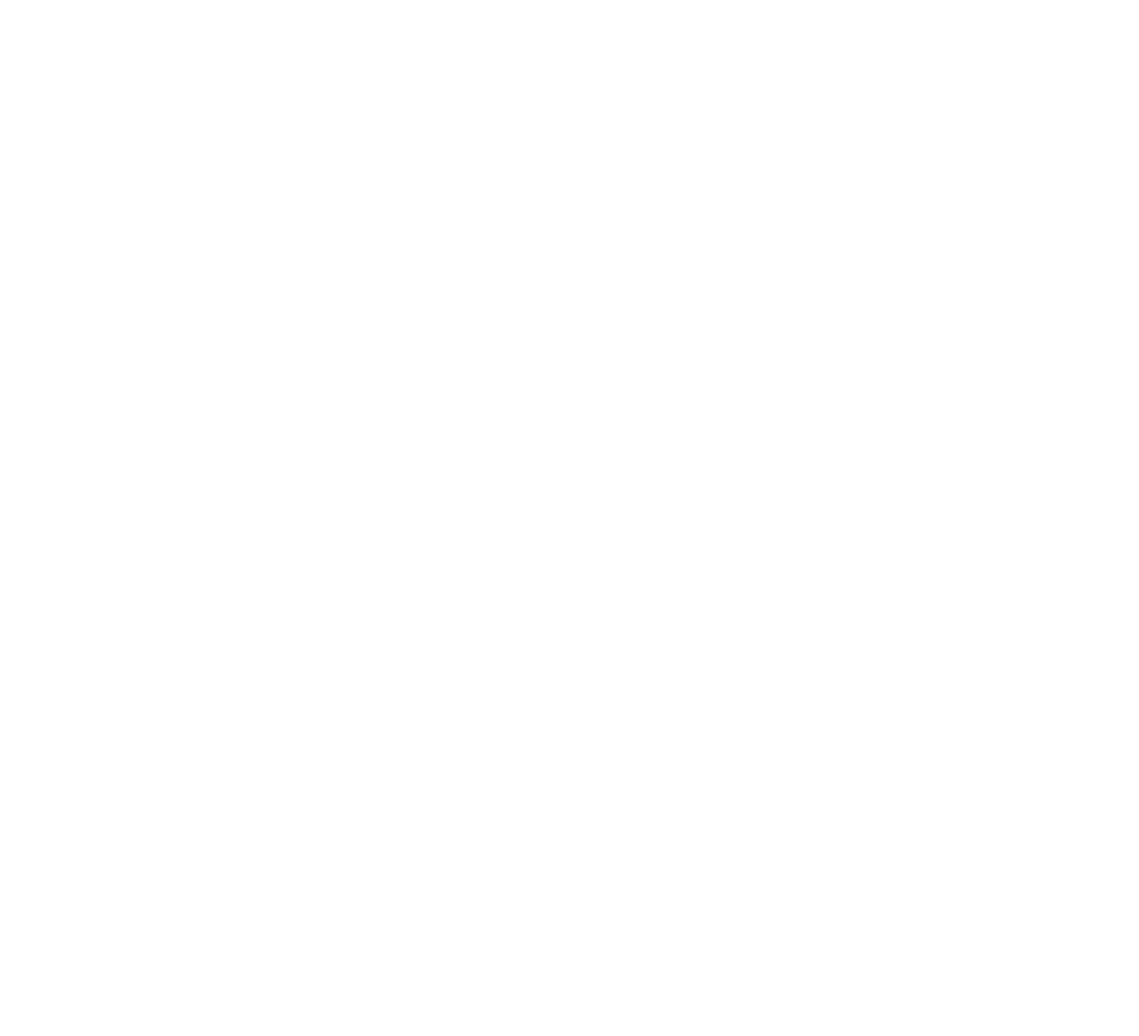
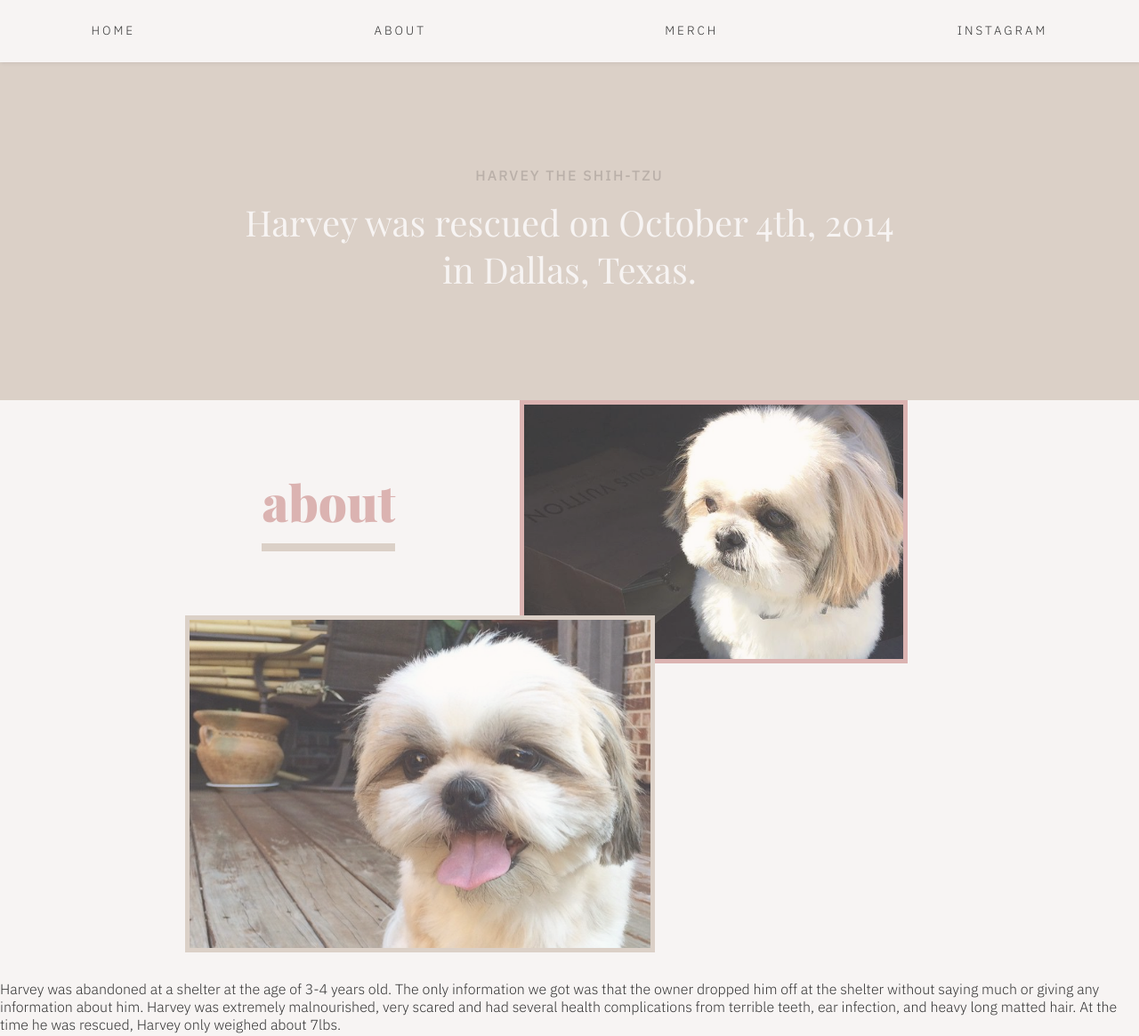
Before and after one commit to jspark721/harveytzu, a plain HTML site: page about/index.html in a window 1280 px wide. Shown: the top 1165 px of the page at 89% size. Before the commit the page ends 800 px from the top, so only its background shows below. Drawn offline with nearby package versions, Linux system fonts and the light colour scheme.

Commit message:
make updates to the about page

```diff
--- a/about/index.html
+++ b/about/index.html
@@ -0,0 +1,60 @@
+<!DOCTYPE html>
+<html lang="en">
+  <head>
+    <meta charset="utf-8">
+    <meta http-equiv="X-UA-Compatible" content="IE=edge">
+    <meta name="viewport" content="width=device-width, initial-scale=1">
+    <title>Harvey the Shih Tzu</title>
+    <link href="../css/style.css" rel="stylesheet">
+    <link href="https://cdnjs.cloudflare.com/ajax/libs/font-awesome/5.8.2/css/all.min.css" rel="stylesheet">
+  </head>
+  <body>
+    <div id="navbar" class="top">
+      <a class="float-left" href="/">home</a>
+      <a class="float-right" href="/about">about</a>
+      <a class="float-right" href="https://bonfire.com/harveytzu" target="_blank">merch</a>
+      <a class="float-right" href="https://instagram.com/harveytzu" target="_blank">instagram</a>
+    </div>
+
+    <section class="page-about-hero">
+      <p class="p-caps">harvey the shih-tzu</p>
+      <h2 class="quote">Harvey was rescued on October 4th, 2014 <br>in Dallas, Texas.</h2>
+    </section>
+    <section class="page-about-main">
+      <div class="image-container">
+        <h2 class="about-title"><span>about</span></h2>
+        <div class="about-main-image1"><div class="image-overlay"></div></div>
+        <div class="about-main-image2"><div class="image-overlay"></div></div>
+      </div>
+      <div class="text-container">
+        <p>Harvey was abandoned at a shelter at the age of 3-4 years old. The only information we got was that the owner dropped him off at the shelter without saying much or giving any information about him. Harvey was extremely malnourished, very scared and had several health complications from terrible teeth, ear infection, and heavy long matted hair. At the time he was rescued, Harvey only weighed about 7lbs.</p>
+        <p>He was very shy, afraid of loud noises and did not like strangers at all. He actually never barked for the first 6 months we had him. But with extra love and care, he has become the most adorable and lovable dog. Everyone that Harvey meets ends up loving him. Even people (dare we say) who don't like dogs end up loving Harvey and wanting a dog after meeting him :) He now loves people and other dogs. He especially adores little babies! He is such a cuddle bug and he never leaves our side. He learned lots of new tricks and he will do it all for some peanut butter or chicken! The myth that you can't teach a dog tricks when they're older is false. Harvey learned quickly! We taught him how to sit, crawl, stand up, "beg", roll over, bang and more! What a smart guy.</p>
+        <p>We truly believe that every dog deserves a second chance and we hope that Harvey’s story can encourage others to really think about rescuing a dog. Harvey has totally changed our lives and filled our hearts with so much love and joy that we can’t express with words. Find your fur baby love — #AdoptDontShop</p>
+      </div>
+    </section>
+
+    <section class="home-quote">
+      <i class="fas fa-quote-right"></i>
+      <h2 class="quote">Harvey is just a small town Shih-Tzu once abandoned now living his best life in Seattle!</h2>
+      <i class="fas fa-heart"></i>
+    </section>
+    <section class="home-quote light-bg">
+      <i class="fas fa-quote-right"></i>
+      <h2 class="quote">read Harvey's <span>story</span> of how he was rescued.</h2>
+      <a href="">#harveytzu</a>
+      <i class="fas fa-heart"></i>
+    </section>
+
+    <footer>
+      <div class="footer--social">
+        <a href="https://instagram.com/harveytzu" target="_blank"><i class="fab fa-instagram" style="font-size: 1.2em"></i></a>
+        <a href="https://www.facebook.com/harveytzu" target="_blank"><i class="fab fa-facebook-f"></i></a>
+        <a href="mailto:harveytzu1@gmail.com"><i class="far fa-envelope"></i></a>
+      </div>
+      <div class="footer--bottom">
+        <p class="footer--text">©copyright harveytzu 2019 | All rights reserved  <br>Website design &amp; development by <a href="https://juliepark.me" target="_blank">Julie Park</a></p>
+      </div>
+    </footer>
+  </body>
+  <script src="js/script.js"></script>
+</html>
--- a/scss/style.scss
+++ b/scss/style.scss
@@ -23,10 +23,22 @@ $ease-slow: all .3s ease-out;
 body {
   font-family: $sans;
   margin: 0;
+  background: $white;
 }
 a {
   text-decoration: none;
   color: $main-dark;
+}
+
+p {
+  color: $dark;
+  font-weight: 300;
+}
+
+.p-caps {
+  text-transform: uppercase;
+  letter-spacing: 2px;
+  font-weight: 400;
 }
 
 em {
@@ -53,8 +65,9 @@ h3 {
   background: rgba($white, 1);
   height: 70px;
   display: flex;
+  align-items: center;
   justify-content: space-between;
-  align-items: center;
+  box-shadow: 1px 1px 4px rgba($dark, .1);
   a {
     font-family: $sans;
     margin: 0 8%;
@@ -75,6 +88,13 @@ h3 {
 .bottom {
   position: absolute;
   top: 767px;
+  z-index: 10;
+  margin: 0;
+}
+
+.top {
+  position: fixed;
+  top: 0;
   z-index: 10;
   margin: 0;
 }
@@ -261,6 +281,7 @@ button {
   margin: 0;
   height: 300px;
   width: 100%;
+  text-align: center;
   display: flex;
   justify-content: center;
   align-items: center;
@@ -306,6 +327,90 @@ button {
   button {
     margin-right: 10px;
   }
+}
+
+
+// about page
+
+.page-about-hero {
+  width: 100%;
+  height: 400px;
+  background: $main;
+  margin-top: 50px;
+  display: flex;
+  justify-content: center;
+  align-items: center;
+  text-align: center;
+  flex-direction: column;
+  .p-caps {
+    color: $main-dark;
+  }
+}
+
+.page-about-main {
+  position: relative;
+  width: 100%;
+  height: 110vh;
+  min-height: 900px;
+  background: $white;
+  display: flex;
+  align-items: center;
+  justify-content: center;
+  flex-direction: column;
+  margin-bottom: 5%;
+}
+
+.image-container {
+  position: relative;
+  width: 90%;
+  height: 80%;
+  margin: auto;
+}
+
+.about-title {
+  font-family: $serif;
+  color: $pink;
+  position: absolute;
+  left: 20%;
+  top: 12%;
+  font-weight: 800;
+  font-size: 3.5em;
+  margin: 0;
+  span {
+    padding-bottom: 10px;
+    border-bottom: 9px solid $main;
+  }
+}
+.about-main-image1 {
+  position: absolute;
+  right: 17%;
+  overflow: hidden;
+  width: 37%;
+  height: 45%;
+  border: 5px solid $pink;
+  background-image: url('../img/harvey-small.jpg');
+  background-position: center;
+  background-size: cover;
+  background-repeat: no-repeat;
+}
+.about-main-image2 {
+  position: absolute;
+  left: 12.5%;
+  top: 38%;
+  overflow: hidden;
+  width: 45%;
+  height: 58%;
+  border: 5px solid $main;
+  background-image: url('../img/harvey-happy.jpg');
+  background-position: center;
+  background-size: cover;
+  background-repeat: no-repeat;
+}
+.image-overlay {
+  position: absolute;
+  width: 100%;
+  height: 100%;
+  background: rgba($light, .23);
 }
 
 footer {
```
Also changed, not shown: adopt/index.html (+5 -5 lines), index.html (+4 -4 lines), css/style.css.
